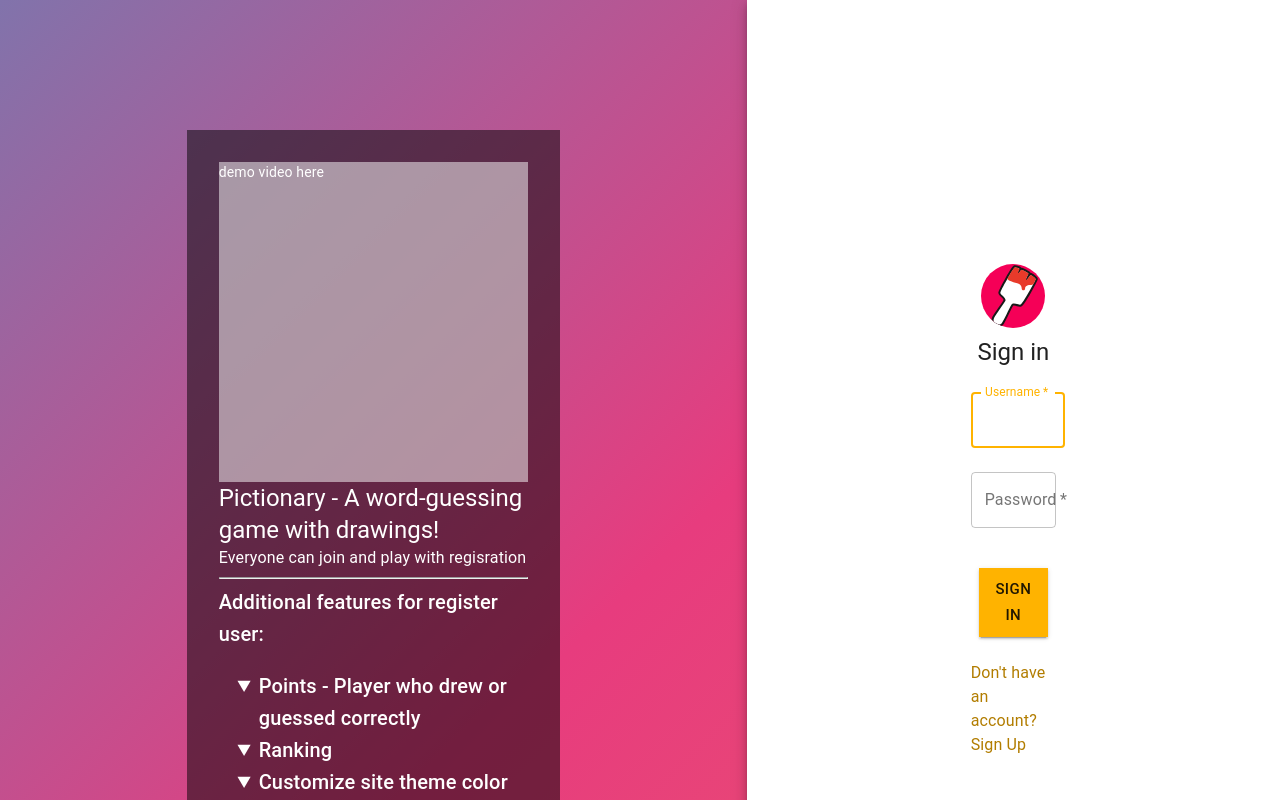
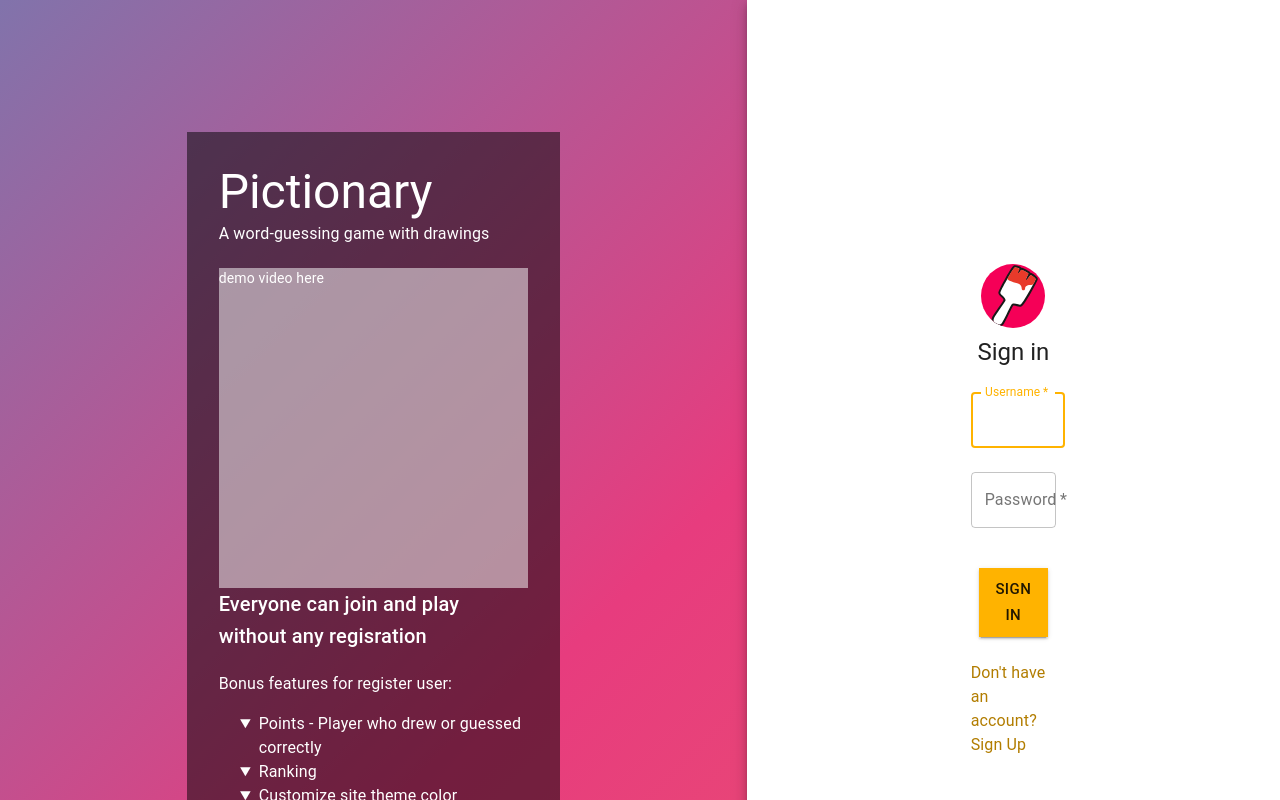
Before and after one commit to nostam/pictionary-client, a React (Create React App) app: page /login in a window 1280 px wide. Shown: the top 800 px of the page. Built offline with nearby package versions, Linux system fonts and the light colour scheme; no server answers; what axios-auth-refresh, unique-names-generator would draw is missing.

Commit message:
update intro text

```diff
--- a/src/components/Intro.tsx
+++ b/src/components/Intro.tsx
@@ -4,16 +4,18 @@
 export default function Intro() {
   return (
     <Grid md={false} lg={6} id="intro-wrapper">
+      <Typography variant="h3">Pictionary</Typography>
+      <Typography variant="subtitle1">
+        A word-guessing game with drawings
+      </Typography>
+      <br />
       <div id="intro-video">demo video here</div>
-      <Typography component="h2" variant="h5">
-        Pictionary - A word-guessing game with drawings!
+      <Typography variant="h6">
+        Everyone can join and play without any regisration
       </Typography>
-      <Typography component="h5">
-        Everyone can join and play with regisration
-      </Typography>
-      <hr />
-      <Typography variant="h6">
-        Additional features for register user:
+      <br />
+      <Typography variant="body1">
+        Bonus features for register user:
         <ul>
           <li className="intro-list">
             Points - Player who drew or guessed correctly
```
